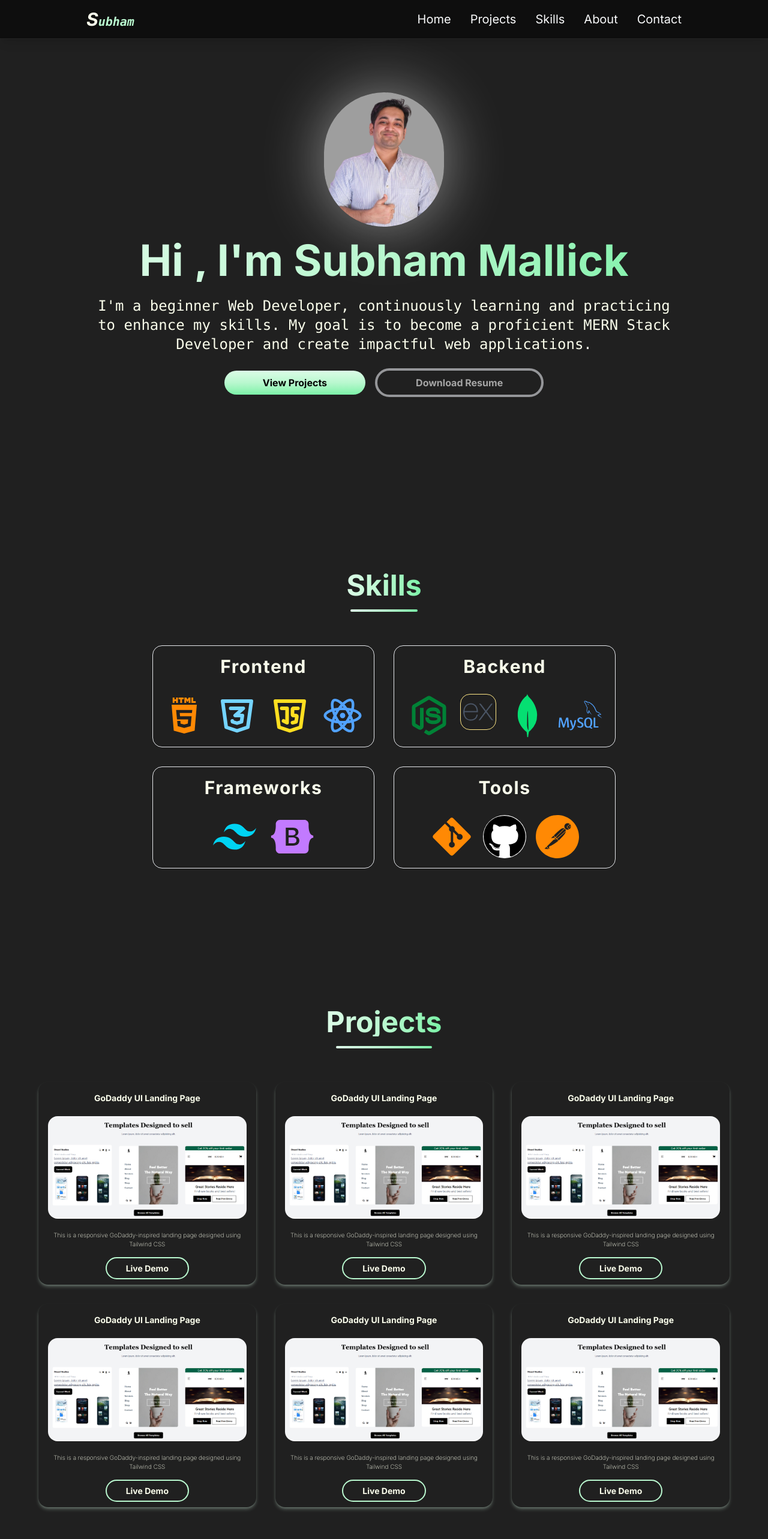
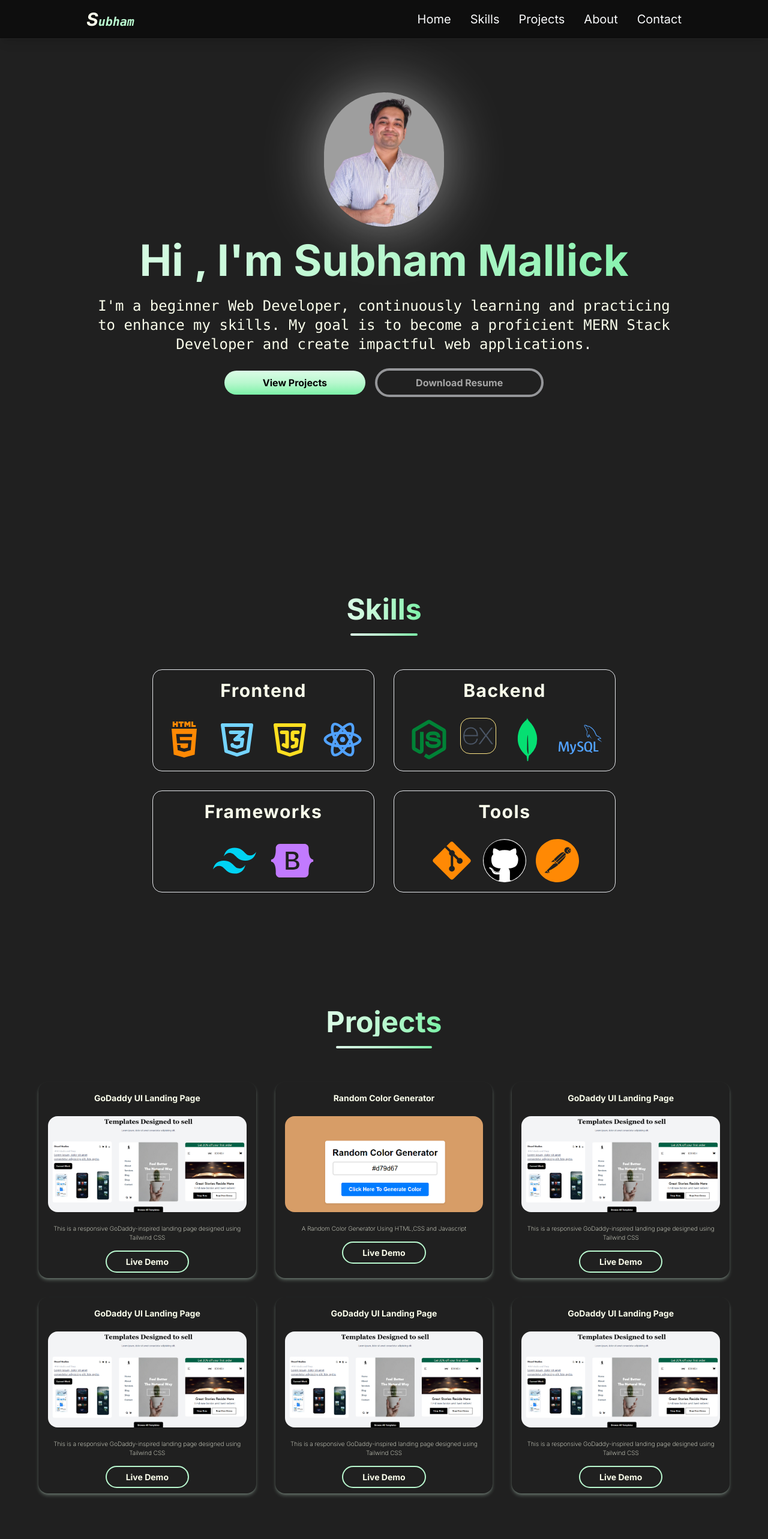
Before and after one commit to Subham-Web98/subham_mallick_portfolio, a React (Vite) app: page / in a window 1280 px wide. Shown: the top 2566 px of the page at 60% size. Built offline with nearby package versions, Linux system fonts and the light colour scheme; a web font is replaced by a local one.

Commit message:
some alignment changing

```diff
--- a/src/components/Contact.jsx
+++ b/src/components/Contact.jsx
@@ -43,7 +43,7 @@ const Contact = () => {
   return (
     <section
       id="contact"
-      className="w-full min-h-screen flex flex-col justify-center items-center mt-20 px-4"
+      className="w-full min-h-screen flex flex-col justify-center items-center pt-20 px-4"
     >
       <h2
         data-aos="fade-up"
--- a/src/components/MobileMenu.jsx
+++ b/src/components/MobileMenu.jsx
@@ -26,18 +26,18 @@ const MobileMenu = ({ menuOpen, setMenuOpen }) => {
         Home
       </a>
       <a
+        href="#skills"
+        onClick={() => setMenuOpen(false)}
+        className="hover:text-green-200 text-gray-50 transition-colors text-2xl"
+      >
+        Skills
+      </a>
+      <a
         href="#projects"
         onClick={() => setMenuOpen(false)}
         className="hover:text-green-200 text-gray-50 transition-colors text-2xl"
       >
         Projects
-      </a>
-      <a
-        href="#skills"
-        onClick={() => setMenuOpen(false)}
-        className="hover:text-green-200 text-gray-50 transition-colors text-2xl"
-      >
-        Skills
       </a>
       <a
         href="#about"
--- a/src/components/Navbar.jsx
+++ b/src/components/Navbar.jsx
@@ -28,16 +28,16 @@ const Navbar = ({ menuOpen, setMenuOpen }) => {
                 Home
               </a>
               <a
+                href="#skills"
+                className="hover:text-green-200 text-gray-50 transition-colors"
+              >
+                Skills
+              </a>
+              <a
                 href="#projects"
                 className="hover:text-green-200 text-gray-50 transition-colors"
               >
                 Projects
-              </a>
-              <a
-                href="#skills"
-                className="hover:text-green-200 text-gray-50 transition-colors"
-              >
-                Skills
               </a>
               <a
                 href="#about"
--- a/src/components/Projects.jsx
+++ b/src/components/Projects.jsx
@@ -39,7 +39,7 @@ const Projects = () => {
             </h3>
             <img
               src={project.image}
-              className="rounded-2xl"
+              className="rounded-2xl object-cover h-40 w-full"
               width={400}
               alt="project_photo"
             />
--- a/src/components/Skills.jsx
+++ b/src/components/Skills.jsx
@@ -25,7 +25,7 @@ const Skills = () => {
   return (
     <section
       id="skills"
-      className="w-full min-h-screen flex flex-col justify-center items-center   px-4"
+      className="w-full min-h-screen flex flex-col justify-center items-center pt-20   px-4"
     >
       <h2
         data-aos="fade-up"
--- a/src/constants/projects.js
+++ b/src/constants/projects.js
@@ -5,6 +5,12 @@ export const projects = [
     description:
       "This is a responsive GoDaddy-inspired landing page designed using Tailwind CSS",
     view: "https://subham-web98.github.io/GoDaddy-UI/",
+  },
+  {
+    title: "Random Color Generator",
+    image: "../../public/random_color_generator.png",
+    description: "A Random Color Generator Using HTML,CSS and Javascript",
+    view: "https://subham-web98.github.io/Random_Color_Generator/",
   },
   {
     title: "GoDaddy UI Landing Page",
@@ -34,12 +40,4 @@ export const projects = [
       "This is a responsive GoDaddy-inspired landing page designed using Tailwind CSS",
     view: "https://subham-web98.github.io/GoDaddy-UI/",
   },
-  {
-    title: "GoDaddy UI Landing Page",
-    image: "/godaddy_ui.png",
-    description:
-      "This is a responsive GoDaddy-inspired landing page designed using Tailwind CSS",
-    view: "https://subham-web98.github.io/GoDaddy-UI/",
-  },
-
 ];
```
Also changed, not shown: public/random_color_generator.png (added).
